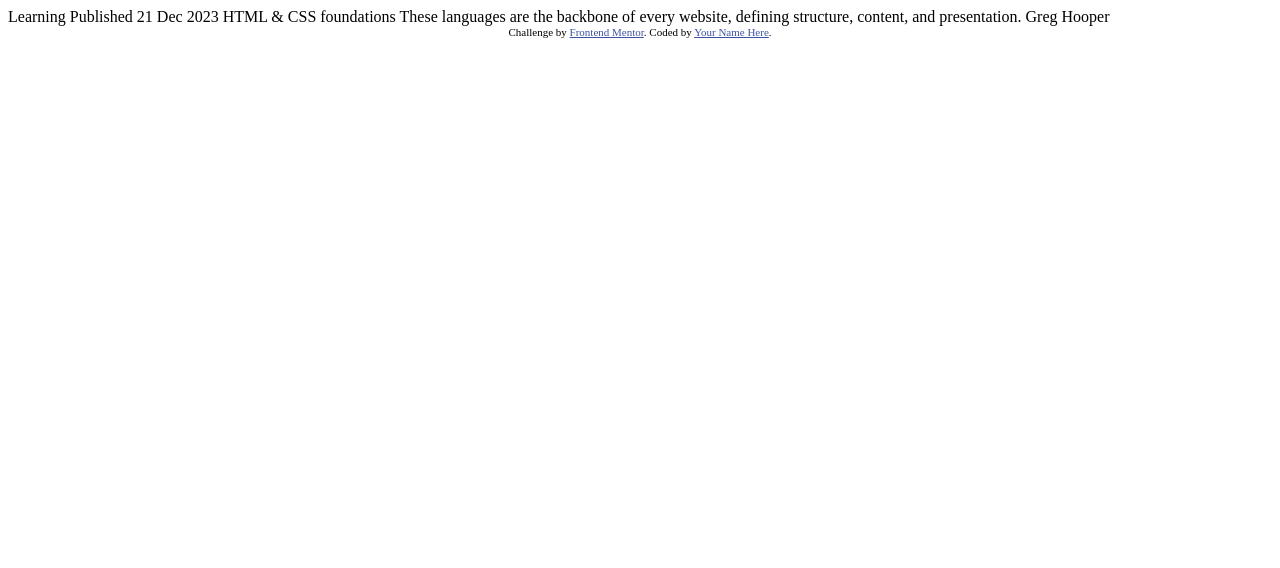
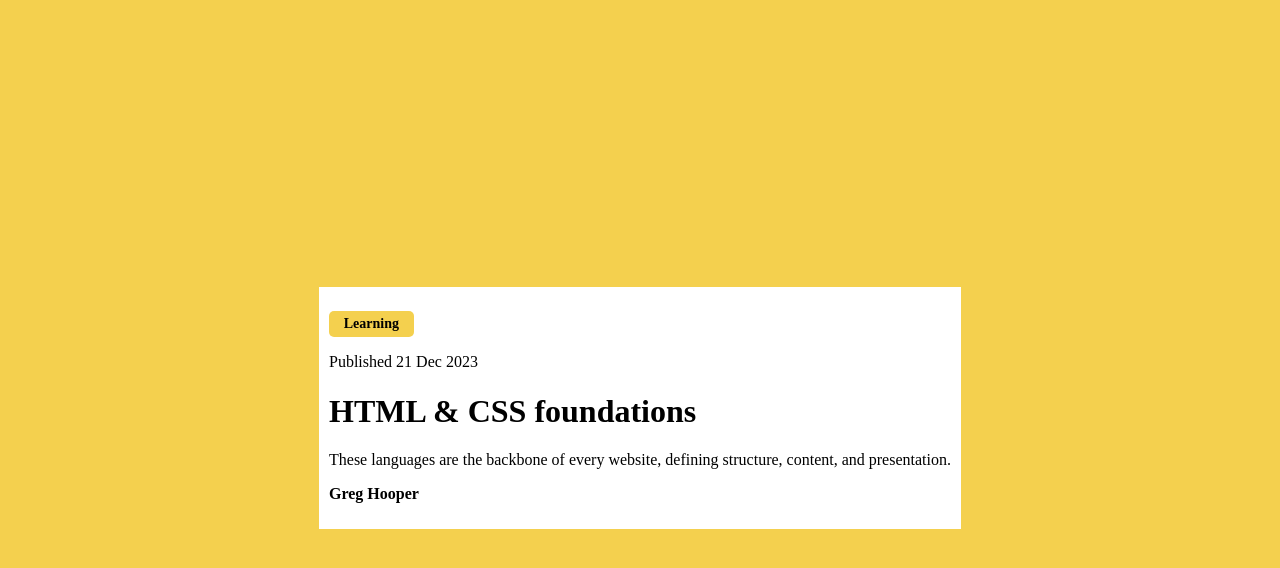
Before and after one commit to Rodrigolir4/Blog-Previw, a plain HTML site: page index.html in a window 1280 px wide. Drawn offline with Linux system fonts and the light colour scheme.

Commit message:
Alterações: adicionei um arquivo css e comecei a estilizar

```diff
--- a/index.html
+++ b/index.html
@@ -1,34 +1,20 @@
 <!DOCTYPE html>
-<html lang="en">
+<html lang="pt-br">
 <head>
   <meta charset="UTF-8">
-  <meta name="viewport" content="width=device-width, initial-scale=1.0"> <!-- displays site properly based on user's device -->
-
+  <meta name="viewport" content="width=device-width, initial-scale=1.0">
   <link rel="icon" type="image/png" sizes="32x32" href="./assets/images/favicon-32x32.png">
-
   <title>Frontend Mentor | Blog preview card</title>
-
-  <!-- Feel free to remove these styles or customise in your own stylesheet 👍 -->
-  <style>
-    .attribution { font-size: 11px; text-align: center; }
-    .attribution a { color: hsl(228, 45%, 44%); }
-  </style>
+  <link rel="stylesheet" href="style.css">
 </head>
 <body>
-
-  Learning
-
-  Published 21 Dec 2023
-
-  HTML & CSS foundations
-
-  These languages are the backbone of every website, defining structure, content, and presentation.
-
-  Greg Hooper
-
-  <div class="attribution">
-    Challenge by <a href="https://www.frontendmentor.io?ref=challenge" target="_blank">Frontend Mentor</a>.
-    Coded by <a href="#">Your Name Here</a>.
+  <main id="container">
+    <p id="paragrafo-01">Learning</p>
+    <p id="paragrafo-02">Published 21 Dec 2023</p>
+    <h1 id="titulo-pagina">HTML & CSS foundations</h1>
+    <p id="paragrafo-03">These languages are the backbone of every website, defining structure, content, and presentation.</p>
+    <p id="paragrafo-04"><b>Greg Hooper</b></p>
+  </main>
   </div>
 </body>
 </html>
--- /dev/null
+++ b/style.css
@@ -0,0 +1,21 @@
+body{
+    background-color: hsl(47, 88%, 63%);
+    display: flex;
+    align-items: center;
+    justify-content: center;
+    height: 100vh;
+}
+#container{
+    background-color: hsl(0, 0%, 100%);
+    padding: 10px;
+}
+
+#paragrafo-01{
+    background-color: hsl(47, 88%, 63%);
+    width: 12%;
+    padding: 5px;
+    border-radius: 5px;
+    text-align: center;
+    font-weight: bold;
+    font-size: 14px;
+}
```
